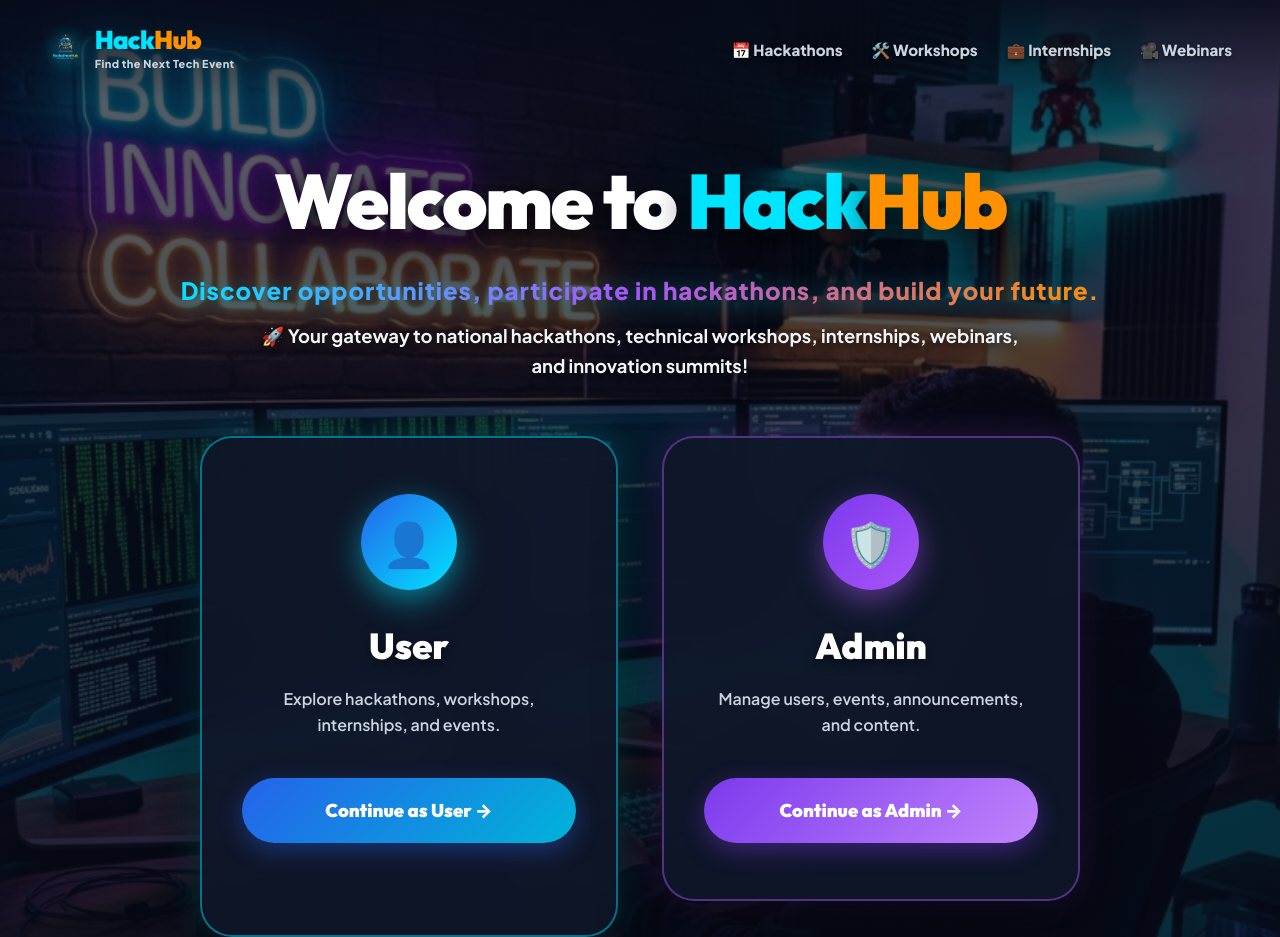
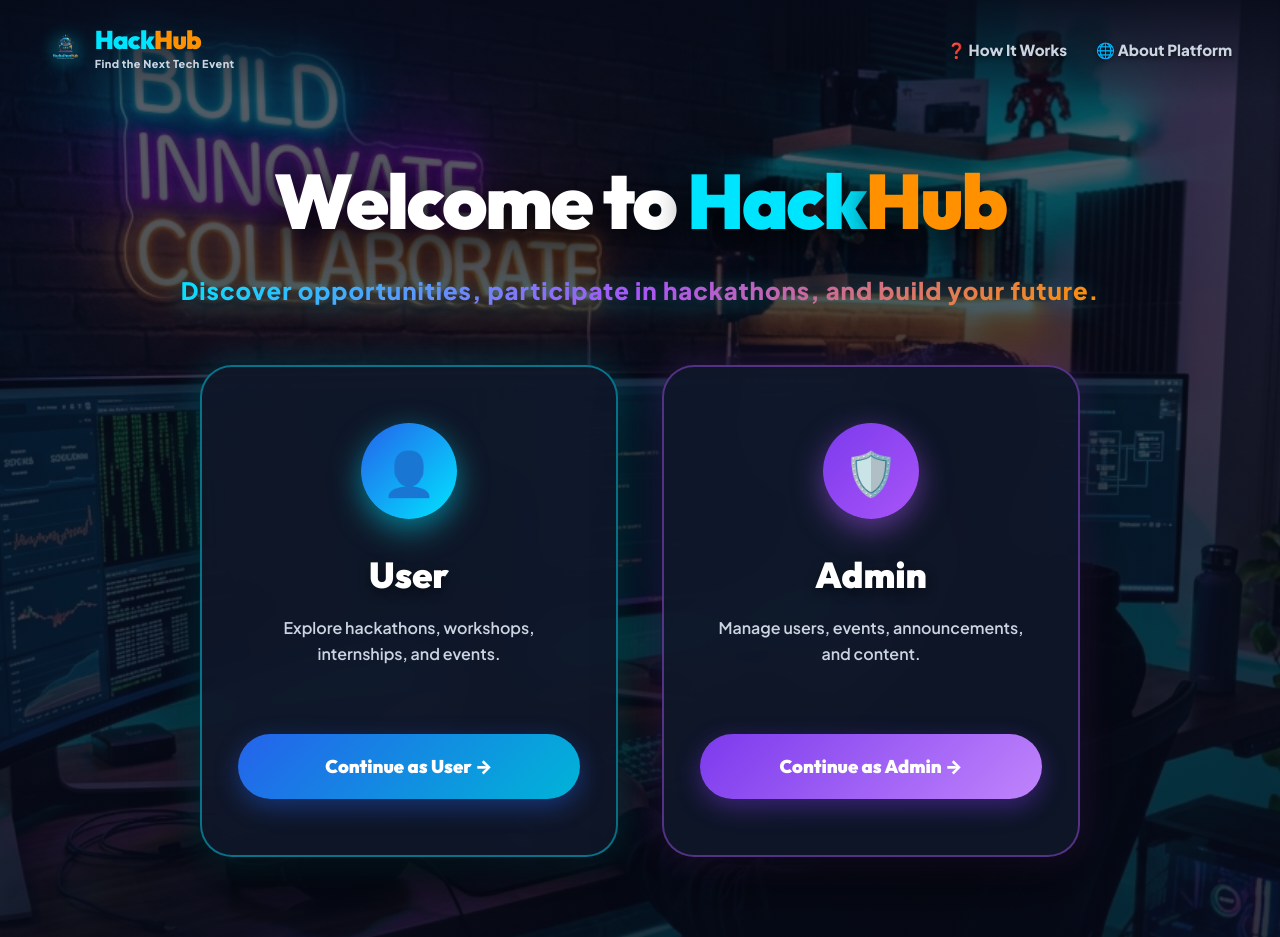
Before and after one commit to sanjay-cu/Hackathon, a website: page index.html in a window 1280 px wide. Shown: the top 937 px of the page. Drawn offline with Linux system fonts and the light colour scheme.

Commit message:
Ensure identical User and Admin card sizing, clean top-right gateway header, remove rocket tagline, and remove switch option from student panel

```diff
--- a/index.html
+++ b/index.html
@@ -4,7 +4,7 @@
   <meta charset="UTF-8" />
   <meta name="viewport" content="width=device-width, initial-scale=1.0" />
   <title>HackHub — Gateway Entrance | Discover Opportunities</title>
-  <meta name="description" content="Welcome to HackHub. Discover opportunities, participate in hackathons, and build your future. Access student opportunities and coordinator admin portal." />
+  <meta name="description" content="Welcome to HackHub. Discover opportunities, participate in hackathons, and build your future." />
 
   <!-- Google Fonts -->
   <link rel="preconnect" href="https://fonts.googleapis.com" />
@@ -90,21 +90,12 @@
       background: linear-gradient(135deg, #00E5FF 0%, #A855F7 50%, #FF9100 100%);
       -webkit-background-clip: text;
       -webkit-text-fill-color: transparent;
-      margin-bottom: 0.75rem;
+      margin-bottom: 3.5rem;
       letter-spacing: 0.04em;
       filter: drop-shadow(0 4px 12px rgba(0, 229, 255, 0.4));
     }
 
-    .portal-hero-desc {
-      color: #F1F5F9;
-      font-size: 1.15rem;
-      font-weight: 700;
-      margin-bottom: 3.5rem;
-      text-shadow: 0 2px 8px rgba(0, 0, 0, 0.8);
-      max-width: 780px;
-    }
-
-    /* DUAL GATEWAY CHOICE CARDS */
+    /* DUAL GATEWAY CHOICE CARDS - EXACT SAME SIZING FOR USER AND ADMIN */
     .portal-cards-grid {
       display: grid;
       grid-template-columns: 1fr 1fr;
@@ -112,20 +103,24 @@
       width: 100%;
       max-width: 880px;
       margin: 0 auto 3.5rem auto;
+      align-items: stretch;
     }
 
     .gateway-card {
       background: rgba(15, 23, 42, 0.88);
       backdrop-filter: blur(28px);
       border-radius: 32px;
-      padding: 3.5rem 2.5rem;
+      padding: 3.5rem 2.25rem;
       display: flex;
       flex-direction: column;
       align-items: center;
+      justify-content: space-between;
       text-align: center;
       transition: all 0.4s cubic-bezier(0.16, 1, 0.3, 1);
       position: relative;
       overflow: hidden;
+      min-height: 450px;
+      height: 100%;
     }
 
     /* User Card Glow (Blue/Cyan Theme) */
@@ -148,6 +143,13 @@
       transform: translateY(-12px) scale(1.03);
       border-color: #A855F7;
       box-shadow: 0 30px 80px rgba(168, 85, 247, 0.55), 0 0 50px rgba(168, 85, 247, 0.35);
+    }
+
+    .gateway-card-top {
+      display: flex;
+      flex-direction: column;
+      align-items: center;
+      width: 100%;
     }
 
     .gateway-icon-circle {
@@ -187,9 +189,9 @@
       font-size: 1rem;
       color: #CBD5E1;
       line-height: 1.6;
-      margin-bottom: 2.5rem;
-      min-height: 52px;
+      margin-bottom: 2rem;
       font-weight: 600;
+      max-width: 320px;
     }
 
     .btn-gateway {
@@ -277,15 +279,12 @@
       .portal-top-bar {
         padding: 1.25rem 1.5rem;
       }
-      .portal-nav-links {
-        display: none;
-      }
     }
   </style>
 </head>
 <body class="portal-page-body">
 
-  <!-- Top Navigation Header Bar -->
+  <!-- Top Navigation Header Bar (Clean Header with Brand Logo & Gateway Info) -->
   <header class="portal-top-bar">
     <a href="index.html" class="logo-link">
       <div class="logo-glow-wrapper">
@@ -298,24 +297,22 @@
     </a>
 
     <ul class="portal-nav-links">
-      <li><a href="user.html#opportunities">📅 Hackathons</a></li>
-      <li><a href="user.html#opportunities">🛠️ Workshops</a></li>
-      <li><a href="user.html#opportunities">💼 Internships</a></li>
-      <li><a href="user.html#opportunities">🎥 Webinars</a></li>
+      <li><a href="#" onclick="alert('Welcome to HackHub! Please select your portal below: Continue as User for student events or Continue as Admin for portal management.'); return false;">❓ How It Works</a></li>
+      <li><a href="#" onclick="alert('HackHub is India\'s premier platform for hackathons, technical workshops, internships, and campus summits.'); return false;">🌐 About Platform</a></li>
     </ul>
   </header>
 
-  <!-- Main Gateway Entrance Hero -->
+  <!-- Main Gateway Entrance Hero (Rocket Sign Removed) -->
   <main class="portal-hero-container">
     <h1 class="portal-main-title">Welcome to <span class="text-cyan">Hack</span><span class="text-orange">Hub</span></h1>
     <div class="portal-subtitle-tag">Discover opportunities, participate in hackathons, and build your future.</div>
-    <p class="portal-hero-desc">🚀 Your gateway to national hackathons, technical workshops, internships, webinars, and innovation summits!</p>
 
-    <!-- Two Large Centered Cards: User vs Admin -->
+    <!-- Two Large Centered Cards (EXACT SAME SIZING FOR USER AND ADMIN) -->
     <div class="portal-cards-grid">
 
       <!-- USER CARD -->
       <div class="gateway-card user-card">
+        <div class="gateway-card-top">
           <div class="gateway-icon-circle">
             <span>👤</span>
           </div>
@@ -323,6 +320,7 @@
           <p class="gateway-card-desc">
             Explore hackathons, workshops, internships, and events.
           </p>
+        </div>
         <a href="user.html" class="btn-gateway btn-gateway-user">
           <span>Continue as User &rarr;</span>
         </a>
@@ -330,6 +328,7 @@
 
       <!-- ADMIN CARD -->
       <div class="gateway-card admin-card">
+        <div class="gateway-card-top">
           <div class="gateway-icon-circle">
             <span>🛡️</span>
           </div>
@@ -337,6 +336,7 @@
           <p class="gateway-card-desc">
             Manage users, events, announcements, and content.
           </p>
+        </div>
         <a href="admin.html" class="btn-gateway btn-gateway-admin">
           <span>Continue as Admin &rarr;</span>
         </a>
```
Also changed, not shown: portal.html (+26 -26 lines), user.html (+0 -1 lines). Lines whose indentation alone changed are shown as unchanged.
